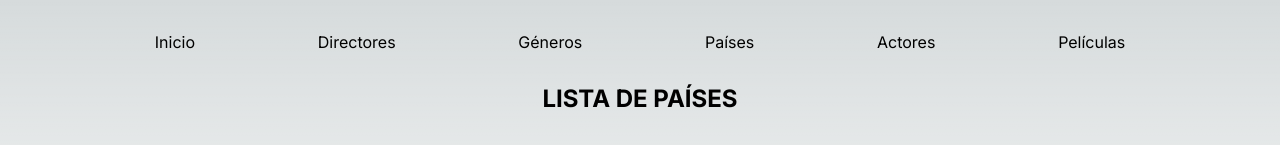
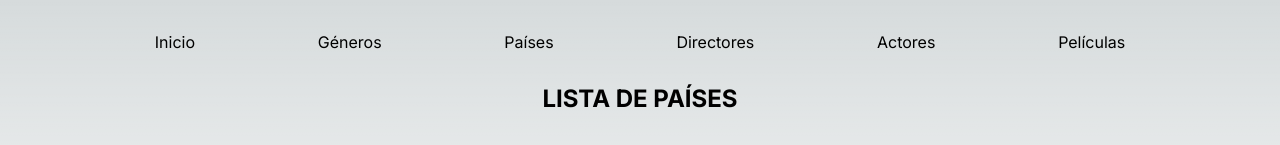
Before and after one commit to Adsuarez/frontend-series-animadas, a Next.js app: page /paises in a window 1280 px wide. Shown: the top 145 px of the page. Built offline with nearby package versions, Linux system fonts and the light colour scheme.

Commit message:
reorder page

```diff
--- a/src/components/Navigation.js
+++ b/src/components/Navigation.js
@@ -9,13 +9,13 @@ export default function Navigation() {
           <Link href="/">Inicio</Link>
         </li>
         <li>
-          <Link href={ROUTES.directors}>Directores</Link>
-        </li>
-        <li>
           <Link href={ROUTES.genres}>Géneros</Link>
         </li>
         <li>
           <Link href={ROUTES.countries}>Países</Link>
+        </li>
+        <li>
+          <Link href={ROUTES.directors}>Directores</Link>
         </li>
         <li>
           <Link href={ROUTES.actors}>Actores</Link>
```
